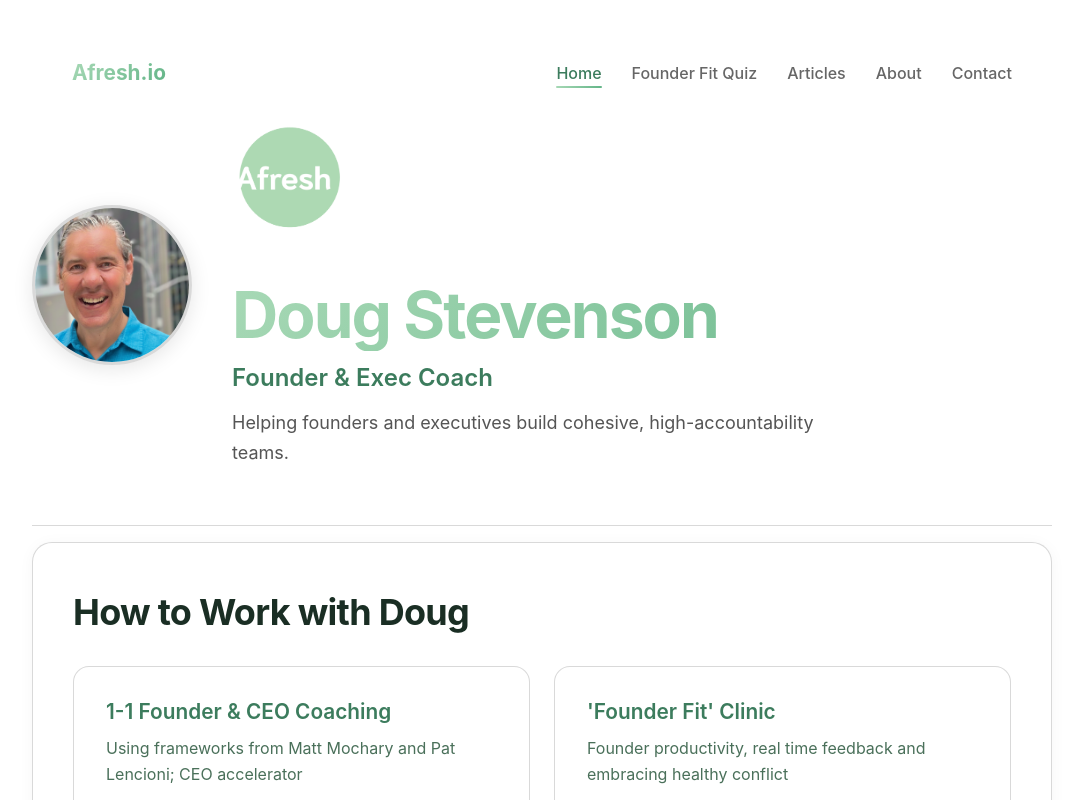
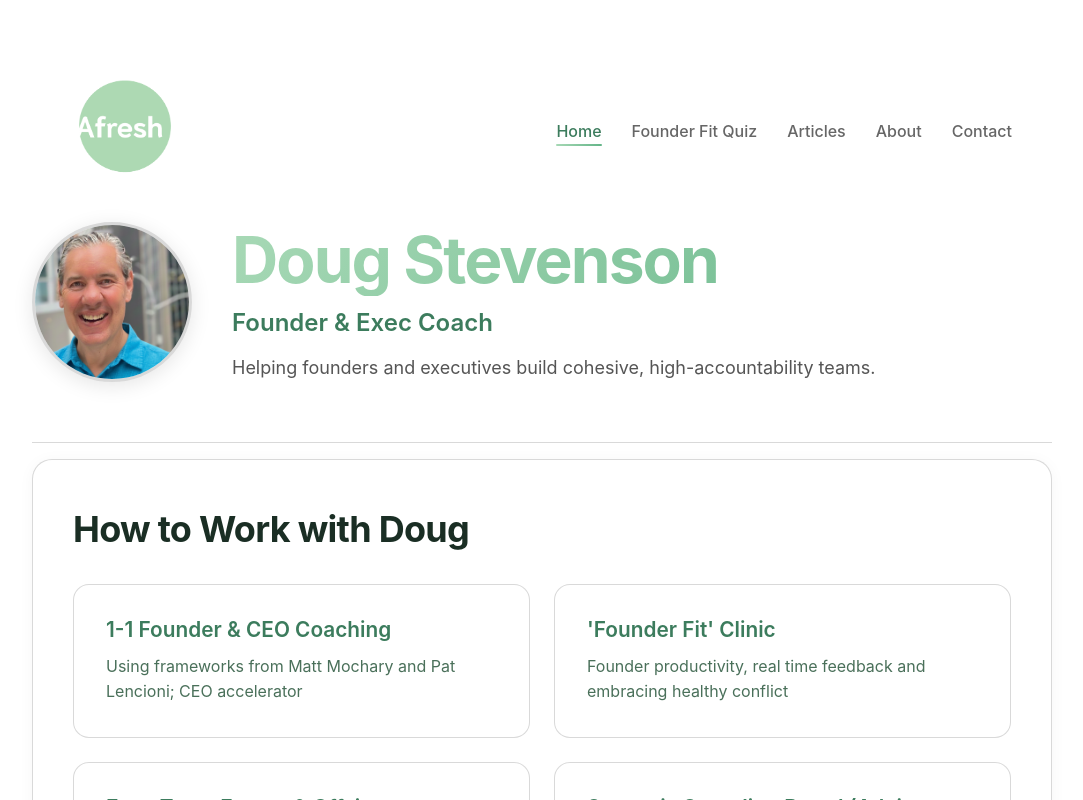
Before and after one commit to Afreshio/founder-assessment-tool, a React (Vite) app: page /quiz/ in a window 1280 px wide. Shown: the top 800 px of the page, without its empty margins (98-1181 px from the left). Built offline with nearby package versions, Linux system fonts and the light colour scheme.

Commit message:
Update Afresh branding placement on homepage

```diff
--- a/src/components/Navigation.css
+++ b/src/components/Navigation.css
@@ -11,14 +11,14 @@
 }
 
 .nav-logo {
-  font-size: 1.3rem;
-  font-weight: 700;
-  color: #62b487;
-  text-decoration: none;
-  background: linear-gradient(135deg, #a8d9b6 0%, #62b487 100%);
-  -webkit-background-clip: text;
-  -webkit-text-fill-color: transparent;
-  background-clip: text;
+  display: inline-flex;
+  align-items: center;
+}
+
+.nav-logo-img {
+  width: 110px;
+  height: auto;
+  object-fit: contain;
 }
 
 .nav-links {
--- a/src/components/Navigation.jsx
+++ b/src/components/Navigation.jsx
@@ -1,4 +1,5 @@
 import { Link, useLocation } from 'react-router-dom'
+import afreshLogo from '../assets/Afresh.png'
 import './Navigation.css'
 
 function Navigation() {
@@ -6,8 +7,8 @@ function Navigation() {
 
   return (
     <nav className="navigation">
-      <Link to="/" className="nav-logo">
-        Afresh.io
+      <Link to="/" className="nav-logo" aria-label="Afresh home">
+        <img src={afreshLogo} alt="Afresh" className="nav-logo-img" />
       </Link>
       <div className="nav-links">
         <Link
--- a/src/pages/DougHome.css
+++ b/src/pages/DougHome.css
@@ -113,6 +113,10 @@
   .hero-name {
     font-size: 3rem;
   }
+
+  .hero-subtitle {
+    white-space: normal;
+  }
 }
 
 .hero-title {
@@ -127,7 +131,8 @@
   color: #555;
   margin-top: 16px;
   line-height: 1.7;
-  max-width: 600px;
+  max-width: none;
+  white-space: nowrap;
 }
 
 .content-section {
--- a/src/pages/DougHome.jsx
+++ b/src/pages/DougHome.jsx
@@ -78,7 +78,6 @@ function DougHome() {
               />
             </div>
             <div className="hero-text">
-              <img src={afreshLogo} alt="Afresh logo" className="hero-logo" />
               <h1 className="hero-name">Doug Stevenson</h1>
               <p className="hero-title">Founder & Exec Coach</p>
               <p className="hero-subtitle">Helping founders and executives build cohesive, high-accountability teams.</p>
```
